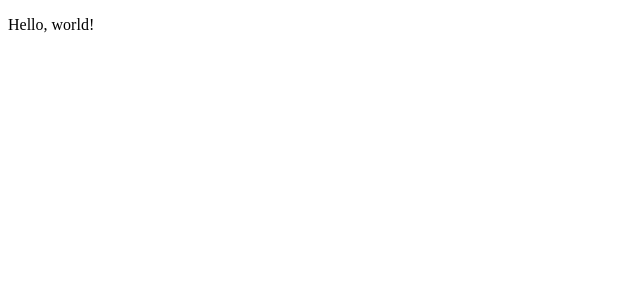
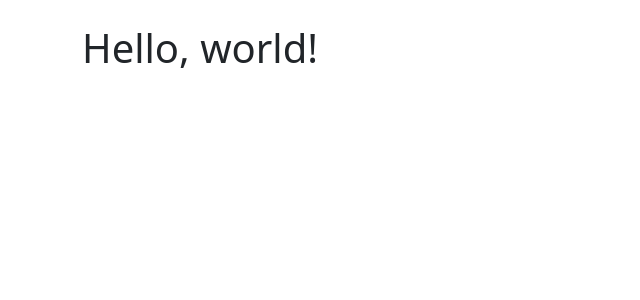
Before and after one commit to anna9grace/speed-typing, a React (Create React App) app: page / in a window 1280 px wide. Shown: the top 300 px of the page, without its empty margins (0-640 px from the left). Built offline with nearby package versions, Linux system fonts and the light colour scheme.

Commit message:
create project

```diff
--- a/package.json
+++ b/package.json
@@ -5,6 +5,8 @@
   "dependencies": {
     "@reduxjs/toolkit": "^1.5.0",
     "axios": "^0.21.1",
+    "bootstrap": "^5.1.0",
+    "classnames": "^2.3.1",
     "history": "^4.10.1",
     "prop-types": "^15.7.2",
     "react": "^17.0.2",
@@ -49,6 +51,7 @@
     "axios-mock-adapter": "^1.19.0",
     "eslint-config-htmlacademy": "^4.0.2",
     "redux-devtools-extension": "^2.13.9",
-    "redux-mock-store": "^1.5.4"
+    "redux-mock-store": "^1.5.4",
+    "sass": "^1.38.1"
   }
 }
--- a/src/components/app/app.jsx
+++ b/src/components/app/app.jsx
@@ -1,7 +1,7 @@
 import React from 'react';
 
 function App() {
-  return <p>Hello, world!</p>;
+  return <h1 className='container pt-4'>Hello, world!</h1>;
 }
 
 export default App;
--- a/src/index.js
+++ b/src/index.js
@@ -1,6 +1,7 @@
 import React from 'react';
 import ReactDOM from 'react-dom';
 import App from './components/app/app';
+import './index.scss';
 
 ReactDOM.render(
   <React.StrictMode>
--- /dev/null
+++ b/src/index.scss
@@ -0,0 +1,5 @@
+@import '~bootstrap/scss/bootstrap';
+
+p {
+  color: red;
+}
```
Also changed, not shown: src/components/loading-screen/loading-screen.jsx (added), src/components/main-screen/main-screen.jsx (added), src/components/not-found-screen/not-found-screen.jsx (added), src/components/result-screen/result-screen.jsx (added), 2 other files (tests, documents, lock files or other folders).
